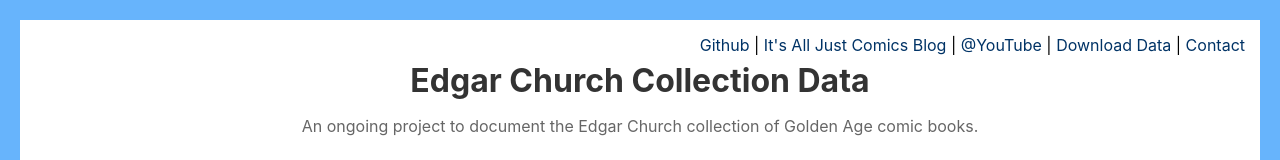
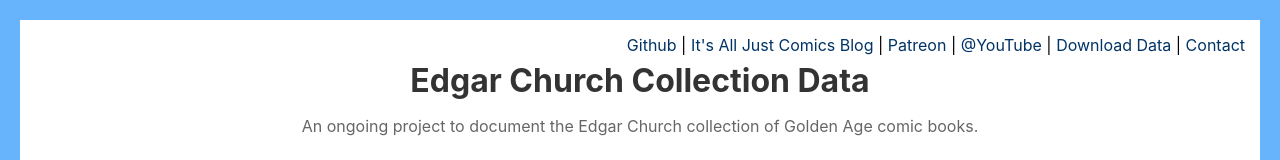
Before and after one commit to roblarsen/Edgar-Church-Collection-Data, a website with bundled scripts: page webapp/public/index.html in a window 1280 px wide. Shown: the top 160 px of the page. Built offline with nearby package versions, Linux system fonts and the light colour scheme; a script that the page names is missing.

Commit message:
patreon.com link added to index.html

```diff
--- a/webapp/public/index.html
+++ b/webapp/public/index.html
@@ -20,6 +20,7 @@
         <div id="links">
             <a href="https://github.com/roblarsen/Edgar-Church-Collection-Data/tree/main">Github</a> |
             <a href="https://itsalljustcomics.com/">It's All Just Comics Blog</a> |
+            <a href="https://www.patreon.com/cw/itsalljustcomics">Patreon</a> |
             <a href="https://www.youtube.com/channel/UCL38oEyvwqlxrQDskQ9xGIA">@YouTube</a> |
             <a href="church-data-collection.zip" download="edgar-church-collection-data.zip">Download Data</a> |
              <a href="javascript:void( window.open( 'https://form.jotform.com/252454926436160', 'blank', 'scrollbars=yes, toolbar=no, width=700, height=500' ) ) ">Contact</a>
```
